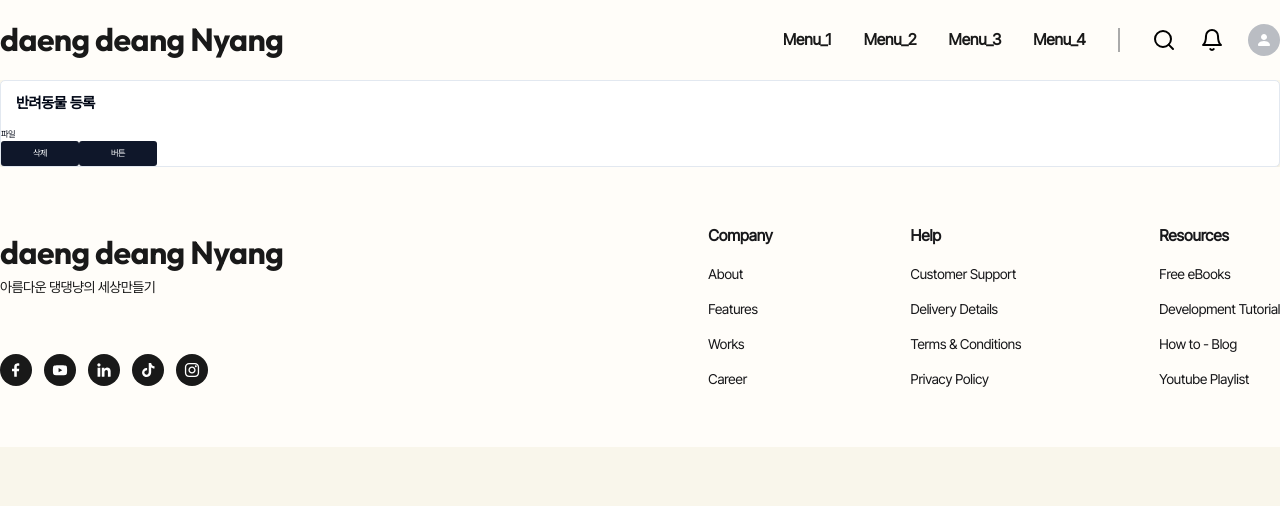
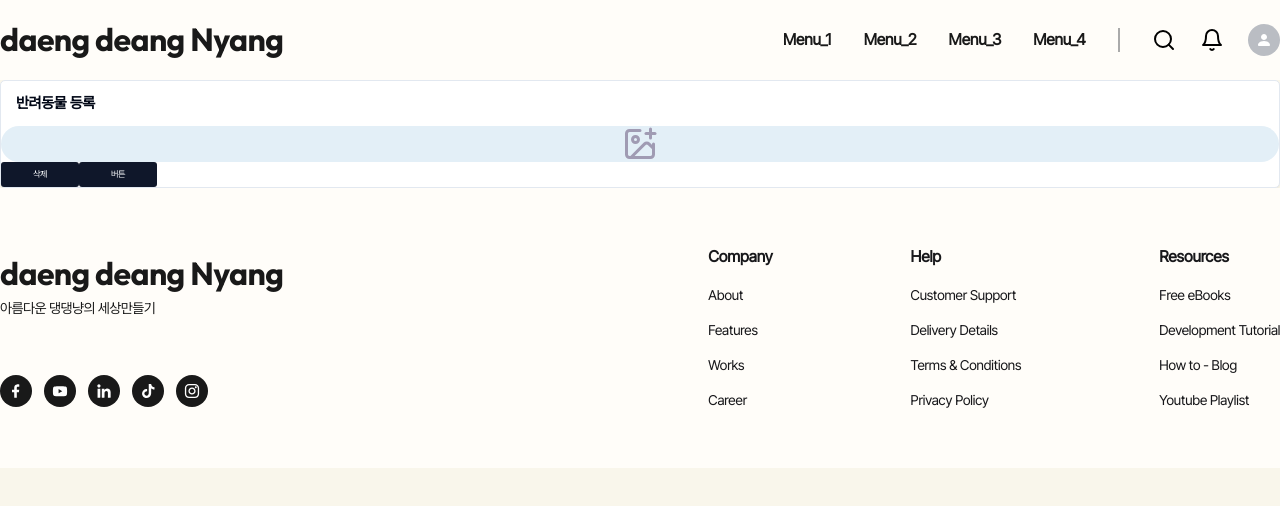
Before and after one commit to LeeDongTak/daeng-daeng-nyang, a Next.js app: page /pet/1 in a window 1280 px wide. Shown: the top 506 px of the page. Built offline with nearby package versions, Linux system fonts and the light colour scheme.

Commit message:
✨  fileInput에 preview_image 없을 때 NoneImage 보여주기 기능 완성 #5

```diff
--- a/src/components/regist-pet/RegistPet.tsx
+++ b/src/components/regist-pet/RegistPet.tsx
@@ -6,9 +6,8 @@ import LayoutForm from '../common/form/form-layout/LayoutForm';
 import LayoutFormHeader from '../common/form/form-layout/layout-form-header/LayoutFormHeader';
 import FileController from '../common/form/input-file/FileController';
 import { Button } from '../ui/button';
-import { FormControl, FormItem, FormLabel, FormMessage } from '../ui/form';
-import { Input } from '../ui/input';
 import PetForm from './pet-form/PetForm';
+import FileInput from './pet-form/fileInput/FileInput';
 
 // https://github.com/colinhacks/zod#custom-schemas
 const formSchema = z.object({
@@ -44,13 +43,7 @@ const RegistPet = () => {
           render={({ base64, register, remove, select, ...props }) => (
             <Fragment>
               {base64 && <img src={base64} />}
-              <FormItem>
-                <FormLabel>파일</FormLabel>
-                <FormControl>
-                  <Input {...register} className="hidden" />
-                </FormControl>
-                <FormMessage />
-              </FormItem>
+              <FileInput register={register} />
               <Button text="삭제" onClick={remove} />
             </Fragment>
           )}
--- a/src/components/regist-pet/pet-form/fileInput/FileInput.tsx
+++ b/src/components/regist-pet/pet-form/fileInput/FileInput.tsx
@@ -1,10 +1,12 @@
+import NonImage from '@/components/common/non-image/NonImage';
 import { FormControl, FormItem, FormLabel, FormMessage } from '@/components/ui/form';
 import { Input } from '@/components/ui/input';
-import { Control, FieldPath, FieldValues, RefCallBack, UseFormRegisterReturn } from 'react-hook-form';
+import { InputHTMLAttributes } from 'react';
+import { Control, FieldPath, FieldValues, RefCallBack, UseFormRegisterReturn, useFormContext } from 'react-hook-form';
 interface I_FileInputProps<
   TFieldValues extends FieldValues = FieldValues,
   TName extends FieldPath<TFieldValues> = FieldPath<TFieldValues>,
-> {
+> extends InputHTMLAttributes<HTMLInputElement> {
   register: {
     type: 'file';
     ref: RefCallBack;
@@ -13,19 +15,23 @@ interface I_FileInputProps<
     register: UseFormRegisterReturn<TName>;
     onChange: (...event: any[]) => void;
   };
+  labelCn?: string;
 }
 const FileInput = <
   TFieldValues extends FieldValues = FieldValues,
   TName extends FieldPath<TFieldValues> = FieldPath<TFieldValues>,
 >({
   register,
+  labelCn,
   ...props
 }: I_FileInputProps<TFieldValues, TName>) => {
+  const form = useFormContext();
+  const hasPreviewImage = form.getValues(register.name);
   return (
     <FormItem>
-      <FormLabel>파일</FormLabel>
+      <FormLabel className={labelCn}>{!hasPreviewImage && <NonImage width="w-[2rem]" height="h-[2rem]" />}</FormLabel>
       <FormControl>
-        <Input {...register} className="hidden" />
+        <Input {...register} className="hidden" {...props} />
       </FormControl>
       <FormMessage />
     </FormItem>
```
